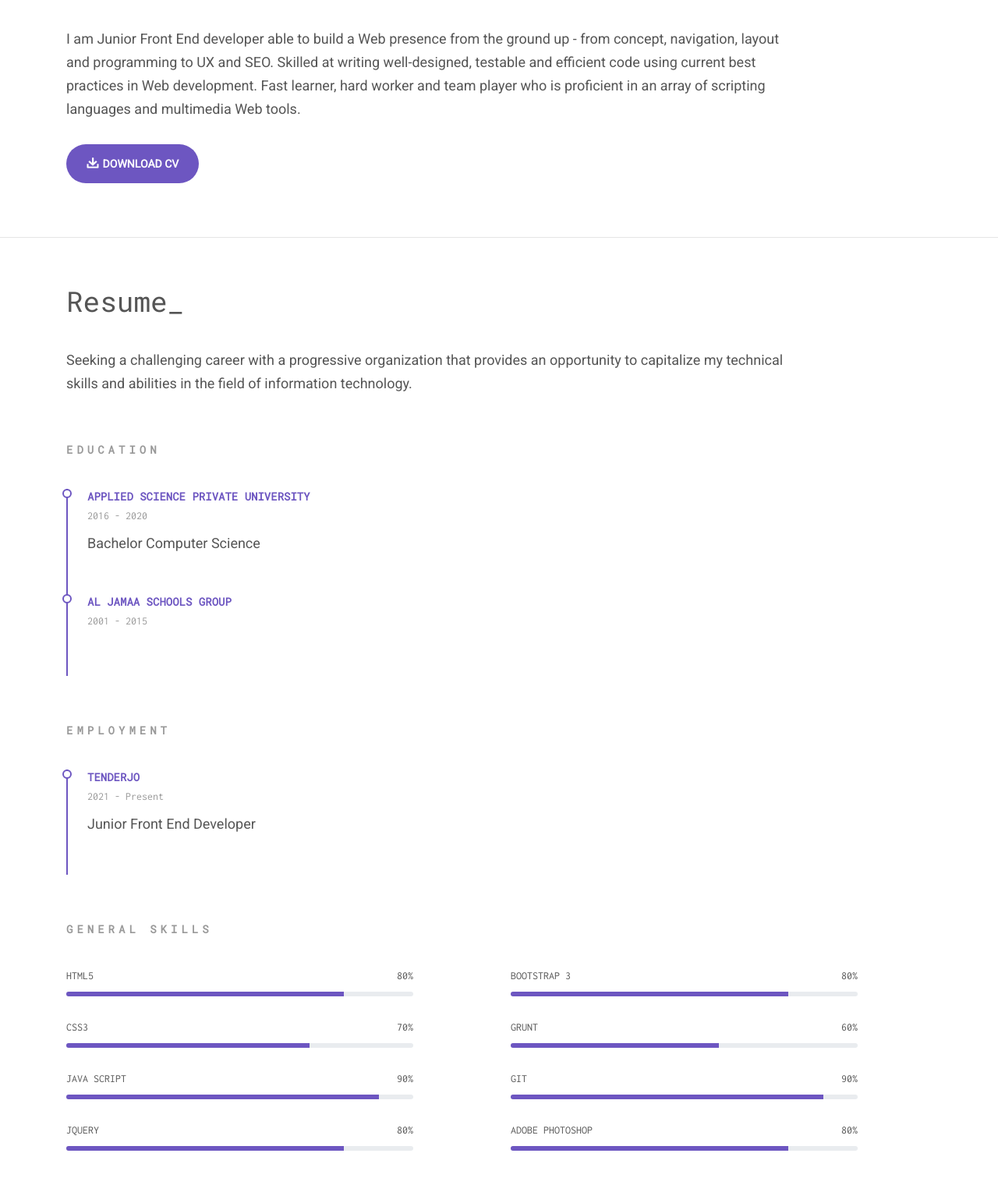
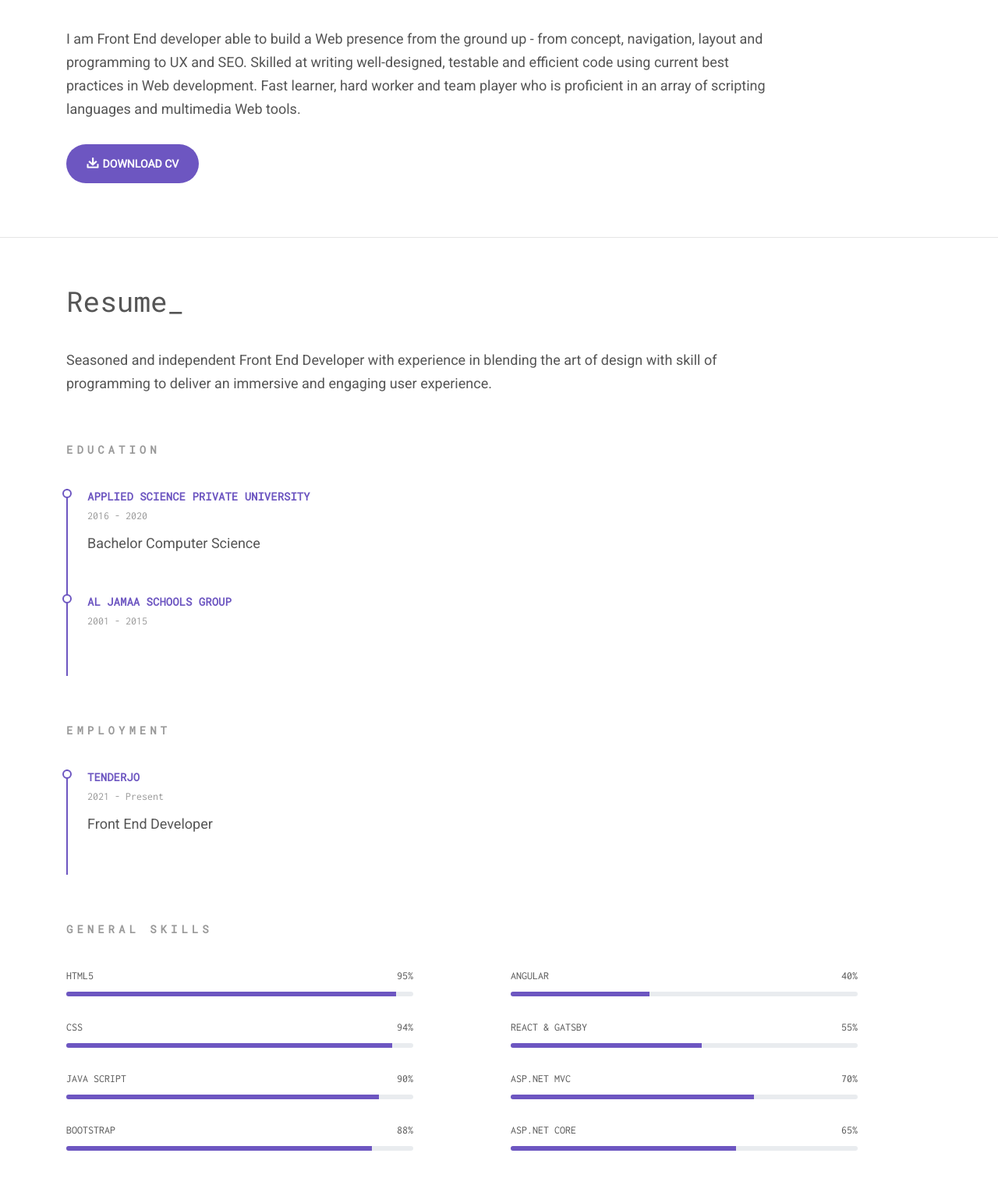
Before and after one commit to Ahmad-cs/PersonalProjects, a plain HTML site: page index.html in a window 1280 px wide. Shown: the part 629-2140 px from the top of the page at 78% size. Drawn offline with Linux system fonts and the light colour scheme.

Commit message:
Add files via upload

```diff
--- a/index.html
+++ b/index.html
@@ -1,18 +1,18 @@
 <!DOCTYPE html>
 <html lang="en">
 
-<!-- Mirrored from previews.aspirity.com/spirit/ by HTTrack Website Copier/3.x [XR&CO'2014], Thu, 23 Sep 2021 07:32:59 GMT -->
-<!-- Added by HTTrack --><meta http-equiv="content-type" content="text/html;charset=UTF-8" /><!-- /Added by HTTrack -->
+
 <head>
   <meta charset="UTF-8">
   <meta name="viewport" content="width=device-width, initial-scale=1.0">
   <meta http-equiv="X-UA-Compatible" content="ie=edge">
-  <meta name="description" content="">
-  <meta name="author" content="">
-  <title>SpirIT 2.0</title>
+  <meta name="description" content="Ahmad Alali - Personal Projects 2021">
+  <meta name="author" content="Ahmad Alali">
+  <title>Personal Project</title>
+<link rel="icon" href="assets/img/favicon.ico" type="image/x-icon" />
   <link rel="stylesheet" href="assets/css/color.css">
   <link href="https://fonts.googleapis.com/css?family=Roboto|Roboto+Mono|Inconsolata" rel="stylesheet">
-  <link href="../../cdn.jsdelivr.net/npm/%40mdi/font%402.0.46/css/materialdesignicons.min.css" rel="stylesheet">
+  <link href="assets/css/materialdesignicons.min.css" rel="stylesheet">
   <script type="text/javascript" > (function (d, w, c) { (w[c] = w[c] || []).push(function() { try { w.yaCounter41478434 = new Ya.Metrika({ id:41478434, clickmap:true, trackLinks:true, accurateTrackBounce:true, webvisor:true, trackHash:true }); } catch(e) { } }); var n = d.getElementsByTagName("script")[0], s = d.createElement("script"), f = function () { n.parentNode.insertBefore(s, n); }; s.type = "text/javascript"; s.async = true; s.src = "../../mc.yandex.ru/metrika/watch.js"; if (w.opera == "[object Opera]") { d.addEventListener("DOMContentLoaded", f, false); } else { f(); } })(document, window, "yandex_metrika_callbacks"); </script> <noscript><div><img src="https://mc.yandex.ru/watch/41478434" style="position:absolute; left:-9999px;" alt="" /></div></noscript>
 </head>
 <body>
@@ -37,8 +37,8 @@
               <li><a href="#hello">Hello</a></li>
               <li><a href="#resume">Resume</a></li>
               <li><a href="#portfolio">Portfolio</a></li>
-              <li><a href="#testimonials">testimonials</a></li>
-              <li><a href="#blog">blog</a></li>
+              <!--<li><a href="#testimonials">testimonials</a></li>
+              <li><a href="#blog">blog</a></li>-->
               <li><a href="#contact">Contact</a></li>
             </ul>
           </nav>
@@ -64,8 +64,8 @@
           <li><a href="#hello">Hello</a></li>
           <li><a href="#resume">Resume</a></li>
           <li><a href="#portfolio">Portfolio</a></li>
-          <li><a href="#testimonials">testimonials</a></li>
-          <li><a href="#blog">blog</a></li>
+          <!--<li><a href="#testimonials">testimonials</a></li>
+          <li><a href="#blog">blog</a></li>-->
           <li><a href="#contact">Contact</a></li>
         </ul>
       </nav>
@@ -110,12 +110,12 @@
 <div class="col-md-10">
             <h2 id="hello_header" class="section__title" style="text-indent: 0px;">Hi_</h2>
             <p class="section__description">
-                I am Junior Front End developer able to build a Web presence from the ground up - from concept, navigation,
+                I am Front End developer able to build a Web presence from the ground up - from concept, navigation,
           layout and programming to UX and SEO. Skilled at writing well-designed, testable and efficient code using
           current best practices in Web development. Fast learner, hard worker and team player who is proficient in
           an array of scripting languages and multimedia Web tools.
             </p>
-            <a href="#" class="section_btn site-btn">
+            <a href="assets/pdf/AhmadAlali Resume.pdf" target="_blank" class="section_btn site-btn">
                 <img src="assets/img/img_btn_icon.png" alt="">Download CV</a>
         </div>    </div>
   </section>
@@ -129,7 +129,10 @@
             <div class="col-md-10">
                 <h2 id="resume_header" class="section__title" style="text-indent: 0px;">Resume_</h2>
                 <p class="section__description">
-                    Seeking a challenging career with a progressive organization that provides an opportunity to capitalize my technical skills and abilities in the field of information technology.
+                    Seasoned and independent Front End Developer
+with experience in blending the art of design
+with skill of programming to deliver an
+immersive and engaging user experience.
                 </p>
             </div>
         </div>
@@ -167,7 +170,7 @@
                     <div class="resume-list__block">
                         <p class="resume-list__block-title">TenderJO</p>
                         <p class="resume-list__block-date">2021 - Present</p>
-                        <p>Junior Front End Developer</p>
+                        <p>Front End Developer</p>
                     </div>
                     <div class="resume-list__block" style="display: none;">
                         <p class="resume-list__block-title">Tech university</p>
@@ -195,20 +198,20 @@
                 <div class="progress-list__skill">
                     <p>
                         <span class="progress-list__skill-title">html5</span>
-                        <span class="progress-list__skill-value">80%</span>
+                        <span class="progress-list__skill-value">95%</span>
                     </p>
                     <div class="progress">
-                        <div class="progress-bar" role="progressbar" aria-valuenow="80" aria-valuemin="0" aria-valuemax="100">
+                        <div class="progress-bar" role="progressbar" aria-valuenow="95" aria-valuemin="0" aria-valuemax="100">
                         </div>
                     </div>
                 </div>
                 <div class="progress-list__skill">
                     <p>
-                        <span class="progress-list__skill-title">css3</span>
-                        <span class="progress-list__skill-value">70%</span>
+                        <span class="progress-list__skill-title">css</span>
+                        <span class="progress-list__skill-value">94%</span>
                     </p>
                     <div class="progress">
-                        <div class="progress-bar" role="progressbar" aria-valuenow="70" aria-valuemin="0" aria-valuemax="100">
+                        <div class="progress-bar" role="progressbar" aria-valuenow="94" aria-valuemin="0" aria-valuemax="100">
                         </div>
                     </div>
                 </div>
@@ -224,11 +227,11 @@
                 </div>
                 <div class="progress-list__skill">
                     <p>
-                        <span class="progress-list__skill-title">jquery</span>
-                        <span class="progress-list__skill-value">80%</span>
+                        <span class="progress-list__skill-title">bootstrap</span>
+                        <span class="progress-list__skill-value">88%</span>
                     </p>
                     <div class="progress">
-                        <div class="progress-bar" role="progressbar" aria-valuenow="80" aria-valuemin="0" aria-valuemax="100">
+                        <div class="progress-bar" role="progressbar" aria-valuenow="88" aria-valuemin="0" aria-valuemax="100">
                         </div>
                     </div>
                 </div>
@@ -236,41 +239,41 @@
             <div class="col-md-5 mr-auto">
                 <div class="progress-list__skill">
                     <p>
-                        <span class="progress-list__skill-title">bootstrap 3</span>
-                        <span class="progress-list__skill-value">80%</span>
+                        <span class="progress-list__skill-title">angular</span>
+                        <span class="progress-list__skill-value">40%</span>
                     </p>
                     <div class="progress">
-                        <div class="progress-bar" role="progressbar" aria-valuenow="80" aria-valuemin="0" aria-valuemax="100">
+                        <div class="progress-bar" role="progressbar" aria-valuenow="40" aria-valuemin="0" aria-valuemax="100">
                         </div>
                     </div>
                 </div>
                 <div class="progress-list__skill">
                     <p>
-                        <span class="progress-list__skill-title">grunt</span>
-                        <span class="progress-list__skill-value">60%</span>
+                        <span class="progress-list__skill-title">react & gatsby</span>
+                        <span class="progress-list__skill-value">55%</span>
                     </p>
                     <div class="progress">
-                        <div class="progress-bar" role="progressbar" aria-valuenow="60" aria-valuemin="0" aria-valuemax="100">
+                        <div class="progress-bar" role="progressbar" aria-valuenow="55" aria-valuemin="0" aria-valuemax="100">
                         </div>
                     </div>
                 </div>
                 <div class="progress-list__skill">
                     <p>
-                        <span class="progress-list__skill-title">git</span>
-                        <span class="progress-list__skill-value">90%</span>
+                        <span class="progress-list__skill-title">asp.net mvc</span>
+                        <span class="progress-list__skill-value">70%</span>
                     </p>
                     <div class="progress">
-                        <div class="progress-bar" role="progressbar" aria-valuenow="90" aria-valuemin="0" aria-valuemax="100">
+                        <div class="progress-bar" role="progressbar" aria-valuenow="70" aria-valuemin="0" aria-valuemax="100">
                         </div>
                     </div>
                 </div>
                 <div class="progress-list__skill">
                     <p>
-                        <span class="progress-list__skill-title">adobe photoshop</span>
-                        <span class="progress-list__skill-value">80%</span>
+                        <span class="progress-list__skill-title">asp.net core</span>
+                        <span class="progress-list__skill-value">65%</span>
                     </p>
                     <div class="progress">
-                        <div class="progress-bar" role="progressbar" aria-valuenow="80" aria-valuemin="0" aria-valuemax="100">
+                        <div class="progress-bar" role="progressbar" aria-valuenow="65" aria-valuemin="0" aria-valuemax="100">
                         </div>
                     </div>
                 </div>
@@ -314,7 +317,7 @@
 
 
                     </ul>
-                    <a href="https://ahmad-cs.github.io/Zahi-Darwazeh/01_08_model.html" class="project-card__link">www.ZahiDarwazeh.com</a>
+                    <a href="https://ahmad-cs.github.io/Zahi-Darwazeh/01_08_model.html" target="_blank" class="project-card__link">www.ZahiDarwazeh.com</a>
                 </div>
             </div>
             <div class="row project-card" data-toggle="modal" data-target="#portfolioModal2" data-portfolio-tag="RTL">
@@ -570,7 +573,7 @@
     </section><!--Portfolio-->
 
 <!--Testimonials-->
-  <div id="testimonials" class="section">
+  <div id="testimonials" class="section" style="display:none">
     <div class="background slider-carousel" style="background-image: url(assets/img/img_bg_main.jpg);">
       <div class="container">
         <div id="carouselTestimonials" class="carousel slide" data-ride="carousel">
@@ -656,7 +659,7 @@
 <!--Testimonials-->
 
 <!--Blog-->
-  <section id="blog" class="container section">
+  <section id="blog" class="container section" style="display:none">
     <div class="row">
       <div class="col-md-12">
         <h2 id="blog_header" class="section__title">Latest Posts_</h2>
@@ -721,7 +724,7 @@
     <div id="contact" class="container section">
         <div class="col-md-12">
                   <div class="footer" style="top:30px">
-            <p>© 2021 AHMAD ALALI. All Rights Reserved</p>
+            <p>© <script>document.write(/\d{4}/.exec(Date())[0])</script> AHMAD ALALI. All Rights Reserved</p>
           </div>
             </div>
 
@@ -805,7 +808,7 @@
         <img class="portfolio-modal__img" src="assets/img/1D.PNG" alt="modal_img">
         <p class="portfolio-modal__description">In 1981, Zahi Darwazeh founded his furniture store, and one year later, it was followed by the company, Zahi Darwazeh &amp; Co.</p>
         <div class="portfolio-modal__link">
-          <a href="https://ahmad-cs.github.io/Zahi-Darwazeh/01_08_model.html">www.Zahi-Darwazeh.com</a>
+          <a href="https://ahmad-cs.github.io/Zahi-Darwazeh/01_08_model.html" target="_blank">www.Zahi-Darwazeh.com</a>
         </div>
         <div class="portfolio-modal__stack">
           <p class="portfolio-modal__stack-title">Using stack:</p>
```
